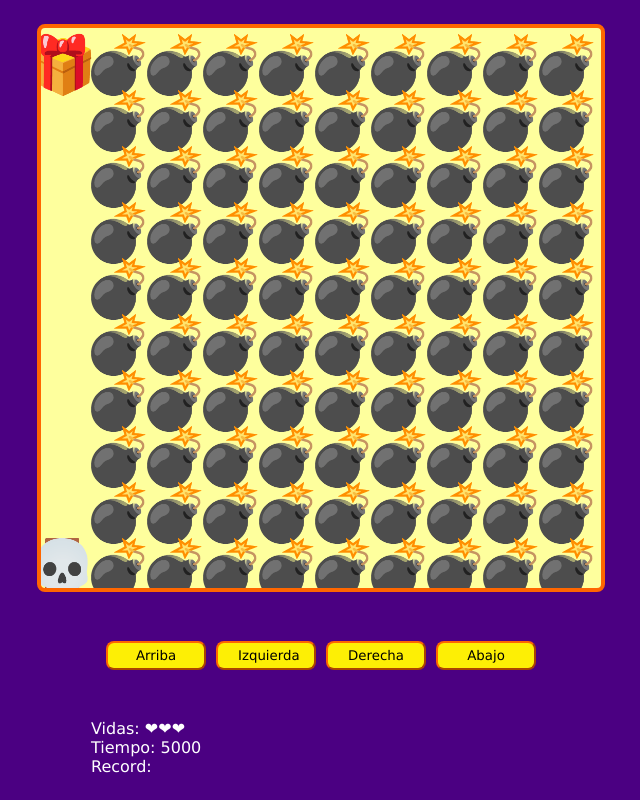
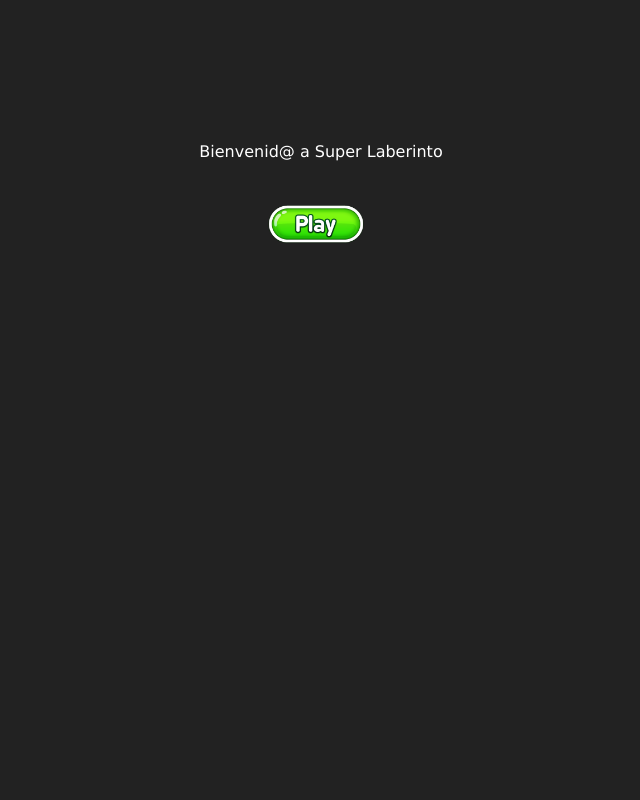
Before and after one commit to jmanriquecha/game-js, a website: page src/index.html in a window 1280 px wide. Shown: the whole page, without its empty margins (319-959 px from the left). Drawn offline with nearby package versions, Linux system fonts and the light colour scheme.

Commit message:
Se mejora juego

```diff
--- a/src/css/style.css
+++ b/src/css/style.css
@@ -1,5 +1,5 @@
 body {
-    background-color: indigo;
+    background-color: #222;
     color: #fff;
     font-family: Verdana, Geneva, Tahoma, sans-serif;
     margin: 0;
@@ -56,6 +56,10 @@ body {
     width: 100%;
   }
 
+  .hidden{
+    display:none;
+  }
+
   @media (max-width: 440px) {
     button { margin-top: 5px; }
     #up, #down { margin-left: 100%; margin-right: 100%; }
--- a/src/index.html
+++ b/src/index.html
@@ -5,31 +5,39 @@
         <meta charset="UTF-8">
         <meta name="viewport" content="width=device-width, initial-scale=1.0">
         <link rel="stylesheet" href="./css/style.css">
+        <script src="https://cdn.tailwindcss.com"></script>
         <title>Platzriv - Jueguito online de carreras y calaveras</title>
     </head>
 
     <body>
+        <div class="container">
+            <div id="info" class="w-100 h-96 flex flex-col items-center justify-center" play="true">
+                <h1 class="text-center">Bienvenid@ a Super Laberinto</h1>
+                <button id="startGame" class="mt-10"><img src="./img/play-96.png" alt="play"></button>
+                <div id="game-over"></div>
+            </div>
+            <div class="game-container hidden" id="gameLoad">
+                <canvas id="game"></canvas>
 
-        <div class="game-container">
-            <canvas id="game"></canvas>
+                <div class="btns" id="btns">
+                    <button class="bg-green-500 p-4 w-auto hover:bg-green-800" id="up">Arriba</button>
+                    <button class="bg-green-500 p-4 w-auto hover:bg-green-800" id="left">Izquierda</button>
+                    <button class="bg-green-500 p-4 w-auto hover:bg-green-800" id="right">Derecha</button>
+                    <button class="bg-green-500 p-4 w-auto hover:bg-green-800" id="down">Abajo</button>
+                </div>
 
-            <div class="btns">
-                <button id="up">Arriba</button>
-                <button id="left">Izquierda</button>
-                <button id="right">Derecha</button>
-                <button id="down">Abajo</button>
-            </div>
-
-            <div class="messages">
-                <p>Vidas: <span id="lives"></span></p>
-                <p>Tiempo: <span id="time"></span></p>
-                <p>Record: <span id="record"></span></p>
-                <p id="result"></p>
+                <div class="messages">
+                    <p>Vidas: <span id="lives"></span></p>
+                    <p>Tiempo: ⌚<span id="time"></span></p>
+                    <p>Record: 🏁<span id="record"></span></p>
+                    <p id="result"></p>
+                </div>
             </div>
         </div>
 
         <script defer src="./js/maps.js"></script>
         <script defer src="./js/game.js"></script>
+
     </body>
 
 </html>
--- a/src/js/game.js
+++ b/src/js/game.js
@@ -1,5 +1,8 @@
 const canvas = document.getElementById('game');
 const game = canvas.getContext('2d');
+const gameLoad = document.getElementById('gameLoad');
+const btnStartGame = document.getElementById('startGame');
+const divInfo = document.getElementById('info');
 const btnUp = document.getElementById('up');
 const btnLeft = document.getElementById('left');
 const btnRight = document.getElementById('right');
@@ -8,6 +11,7 @@ const spanLives = document.getElementById('lives');
 const spanTime = document.getElementById('time');
 const spanRecord = document.getElementById('record');
 const pResult = document.getElementById('result');
+const btnArrows = document.getElementById('btns');
 
 let canvasSize;
 let elementSize;
@@ -36,26 +40,31 @@ let timeStart;
 let timePlayer;
 let timeInterval;
 
-window.addEventListener('load', setCanvasSize);
-window.addEventListener('resize', setCanvasSize);
-// Click en los botones
-btnUp.addEventListener('click', fnUp);
-btnLeft.addEventListener('click', fnLeft);
-btnRight.addEventListener('click', fnRight);
-btnDown.addEventListener('click', fnDown);
-// Presionando el teclado
-window.addEventListener('keydown', fnPress);
+window.addEventListener('load', info);
+if (gameLoad.getAttribute('class') !== 'game-container hidden') {
+    window.addEventListener('resize', setCanvasSize);
+}
+function info() {
+    gameLoad.classList.add('hidden');
+    btnStartGame.addEventListener('click', setCanvasSize);
+}
 
 function setCanvasSize() {
+    window.addEventListener('resize', setCanvasSize);
+    gameLoad.classList.remove('hidden');
+    divInfo.classList.add('hidden');
+
+    moveArrows();
+
     canvasSize = (window.innerHeight > window.innerWidth)
         ? window.innerWidth * 0.7
         : window.innerHeight * 0.7;
-    canvasSize = Number(canvasSize).toFixed(0);
-    console.log(canvasSize);
+    canvasSize = Number(canvasSize.toFixed(0));
     canvas.setAttribute('width', canvasSize);
     canvas.setAttribute('height', canvasSize);
 
     elementSize = canvasSize / 10;
+    elementSize = Number(elementSize.toFixed());
     playerPosition.x = undefined;
     playerPosition.y = undefined;
     startGame();
@@ -65,9 +74,10 @@ function startGame() {
     showLives();
     game.font = `${elementSize}px Verdana`;
     game.textAlign = 'end';
-    const map = maps[level];
+    let map = maps[level];
 
     if (!map) {
+        level = maps.length - 1;
         gameWin();
         return;
     }
@@ -114,16 +124,18 @@ function startGame() {
 }
 
 function movePlayer() {
-    const giftCollisionX = playerPosition.x.toFixed() == gift.x.toFixed();
-    const giftCollisionY = playerPosition.y.toFixed() == gift.y.toFixed();
+    const giftCollisionX = Number(playerPosition.x.toFixed()) === Number(gift.x.toFixed());
+    const giftCollisionY = Number(playerPosition.y.toFixed()) === Number(gift.y.toFixed());
     const giftCollision = giftCollisionX && giftCollisionY;
+
+    console.log({ giftCollisionX, giftCollisionY });
 
     if (giftCollision) {
         levelWin();
     }
 
     const enemyCollision = enemyPositions.find(function (enemy) {
-        return enemy.x.toFixed() == playerPosition.x.toFixed() && enemy.y.toFixed() == playerPosition.y.toFixed();
+        return Number(enemy.x.toFixed()) == Number(playerPosition.x.toFixed()) && Number(enemy.y.toFixed()) == Number(playerPosition.y.toFixed());
     })
 
     if (enemyCollision) {
@@ -141,22 +153,27 @@ function levelWin() {
 function levelFail() {
     console.warn('Perdiste 😒');
     lives--;
-
     if (lives <= 0) {
         level = 0;
         lives = 3;
         timeStart = undefined;
+        clearInterval(timeInterval);
     }
     playerPosition.x = undefined;
     playerPosition.y = undefined;
     startGame();
 }
+
 function gameWin() {
     const playerTime = (Date.now() - timeStart) / 1000;
     const recordTime = localStorage.getItem('record_time');
 
-    console.log('Terminaste el juego');
+    console.log('Felicitaciones Haz terminado el juego 😁');
     clearInterval(timeInterval);
+    canvas.classList.add('hidden');
+    btnArrows.classList.add('hidden');
+    divInfo.classList.remove('hidden');
+    document.getElementById('game-over').innerHTML = `<img src="./img/gameOver.png" alt="">`;
 
     if (recordTime) {
         if (recordTime > playerTime) {
@@ -184,8 +201,19 @@ function showRecord() {
     spanRecord.innerHTML = localStorage.getItem('record_time');
 }
 
+function moveArrows() {
+    // Click en los botones
+    btnUp.addEventListener('click', fnUp);
+    btnLeft.addEventListener('click', fnLeft);
+    btnRight.addEventListener('click', fnRight);
+    btnDown.addEventListener('click', fnDown);
+    // Presionando el teclado
+    window.addEventListener('keydown', fnPress);
+}
+
 function fnUp() {
-    if ((playerPosition.y - elementSize) < (elementSize)) {
+    console.log(playerPosition.y, playerPosition.x)
+    if ((playerPosition.y - elementSize) < elementSize) {
         console.warn('UPS');
     } else {
         playerPosition.y -= elementSize;
@@ -195,6 +223,7 @@ function fnUp() {
 
 function fnLeft() {
     console.log('Izquierdo');
+    console.log(playerPosition.x);
     if ((playerPosition.x - elementSize) < elementSize) {
         console.warn('UPS');
     } else {
@@ -205,6 +234,7 @@ function fnLeft() {
 
 function fnRight() {
     console.log('Derecho');
+    console.log(playerPosition.x);
     if ((playerPosition.x + elementSize) > canvasSize) {
         console.warn('UPS');
     } else {
@@ -215,6 +245,7 @@ function fnRight() {
 
 function fnDown() {
     console.log('Abajo');
+    console.log(playerPosition.y);
     if ((playerPosition.y + elementSize) > canvasSize) {
         console.warn('UPS');
     } else {
```
Also changed, not shown: src/img/gameOver.png (added), src/img/play-96.png (added).
